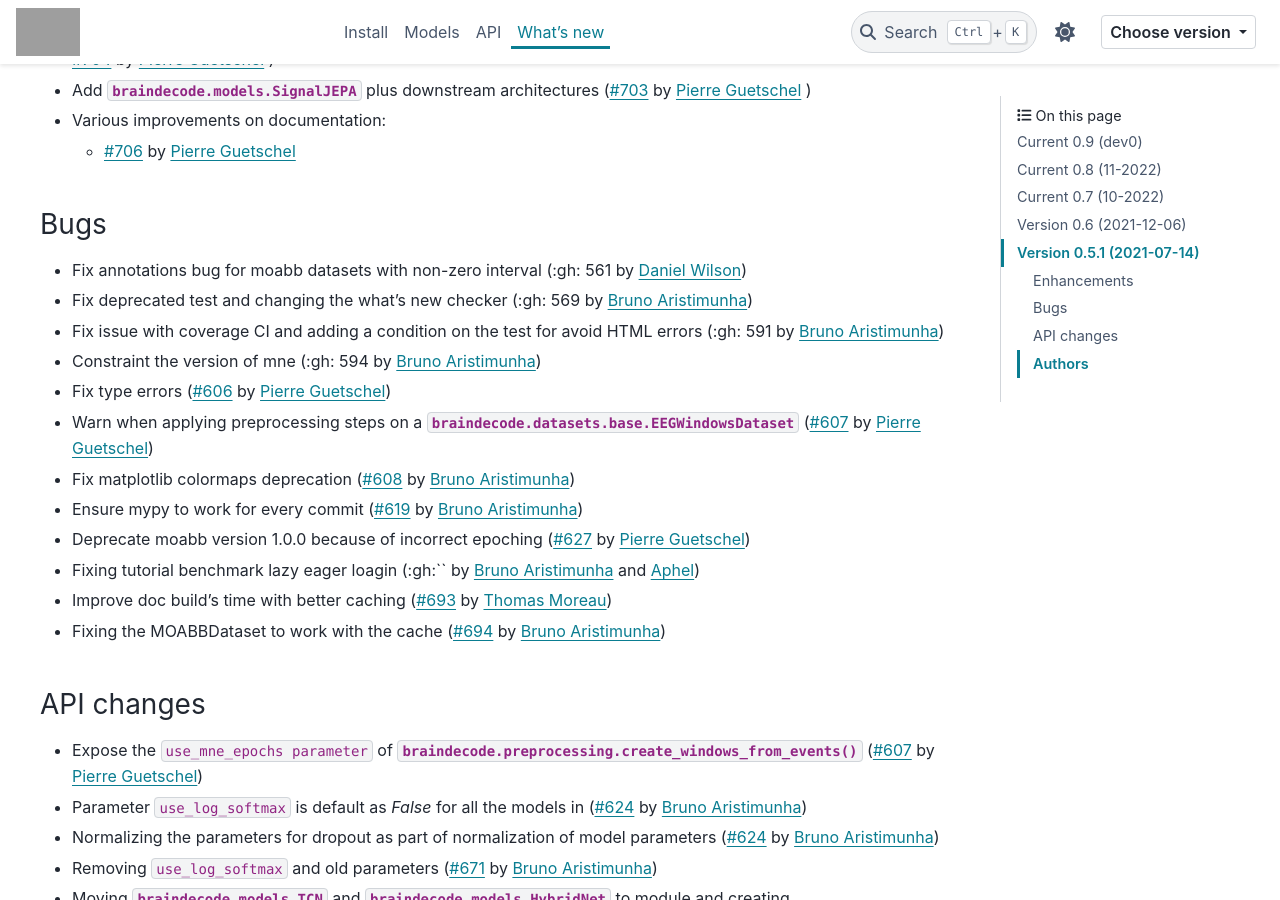
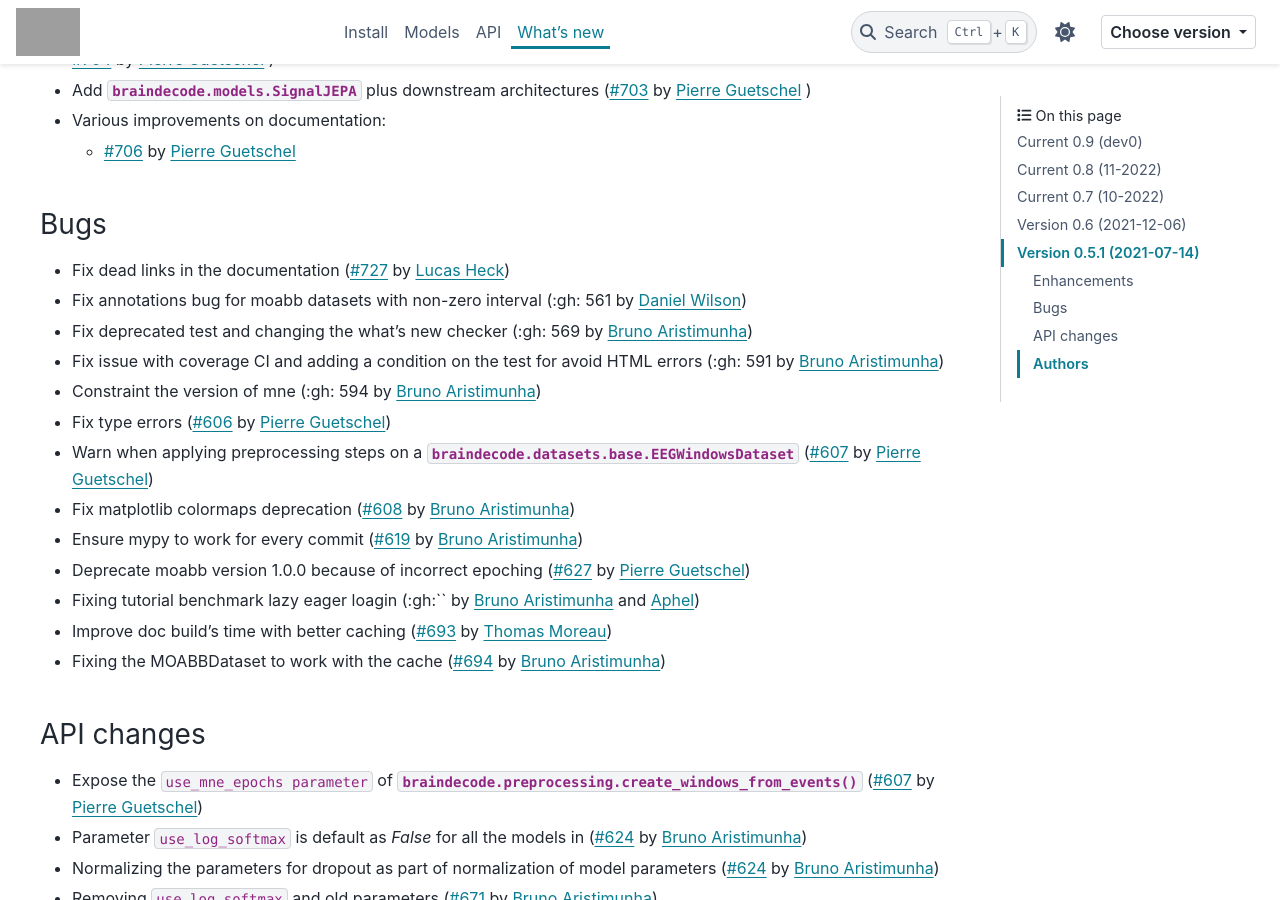
Before and after one commit to braindecode/braindecode, a Sphinx documentation site: the page built from docs/whats_new.rst, in a window 1280 px wide and 900 px high, scrolled down 1830 px. Built offline with Sphinx 7.4.7 and the PyData theme 0.15.4, drawn with Linux system fonts in a browser that asks for light colours; pages that are not in the unit, such as notebooks, are missing from menus; comment, search, counter and statistics services are not loaded; grey boxes are pictures that could not be loaded.

Commit message:
Updating whats new

```diff
--- a/docs/whats_new.rst
+++ b/docs/whats_new.rst
@@ -77,6 +77,7 @@ Enhancements
 
 Bugs
 ~~~~
+- Fix dead links in the documentation (:gh:`727` by `Lucas Heck`_)
 - Fix annotations bug for moabb datasets with non-zero interval (:gh: 561 by `Daniel Wilson`_)
 - Fix deprecated test and changing the what's new checker (:gh: 569 by `Bruno Aristimunha`_)
 - Fix issue with coverage CI and adding a condition on the test for avoid HTML errors (:gh: 591 by `Bruno Aristimunha`_)
```
